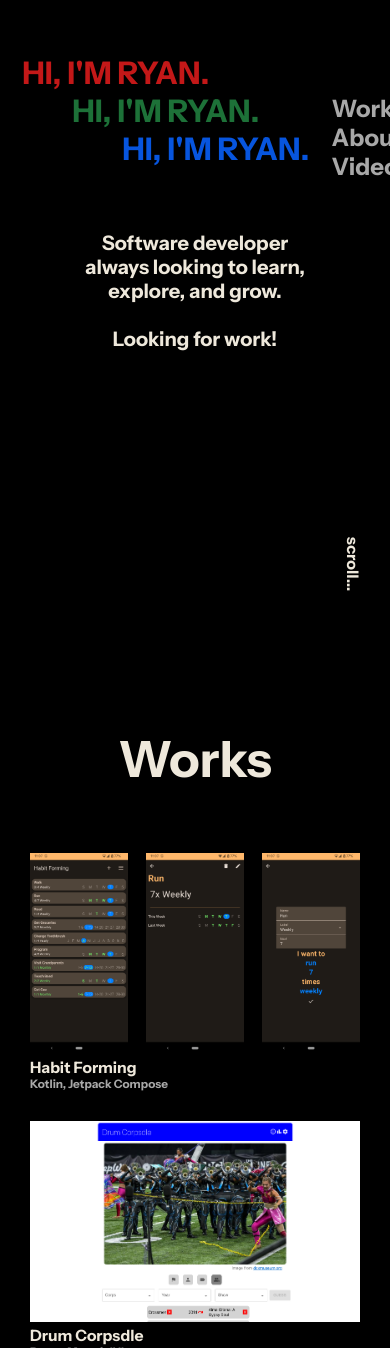
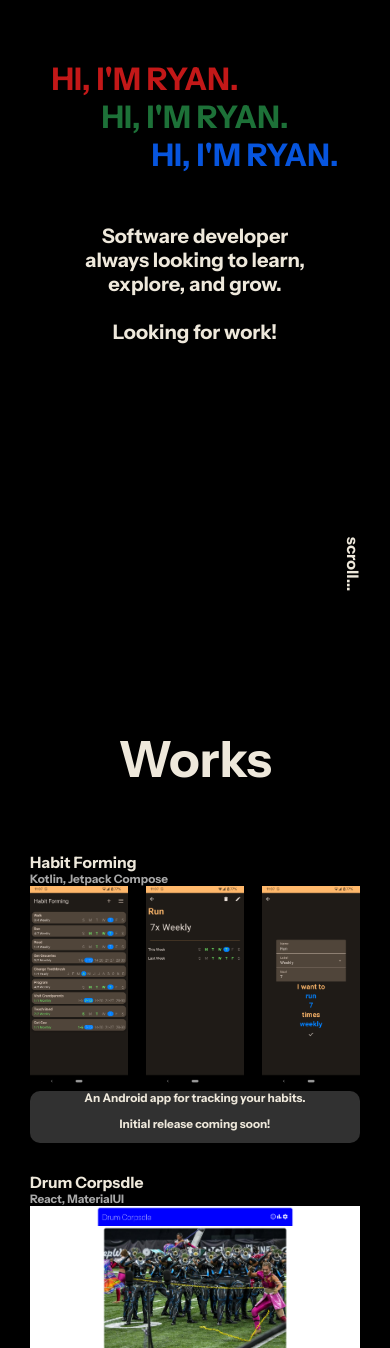
Before and after one commit to rgmfn/Homepage, a React (Create React App) app: page / in a window 390 px wide. Shown: the part 220-1568 px from the top of the page. Built offline with nearby package versions, Linux system fonts and the light colour scheme.

Commit message:
tracks the screen size to pass to components

```diff
--- a/src/App.js
+++ b/src/App.js
@@ -1,19 +1,38 @@
-import React, { useRef } from 'react'
+import React, { useRef, useState, useEffect } from 'react'
 
 import Splash from './Splash'
 import Works from './Works'
 import About from './About'
 import Videos from './Videos'
-import Music from './Music'
+// import Music from './Music'
 import Footer from './Footer'
 
 import './App.css'
 
+const getWindowWidth = () => {
+    const { innerWidth: width } = window;
+    return width;
+};
+
 function App() {
+    const SMALL_SCREEN_SIZE = 900;
+    // Getting the window width as state
+    const [isSmallScreen, setIsSmallScreen] = useState(getWindowWidth() <= SMALL_SCREEN_SIZE);
+
+    useEffect(() => {
+        const handleResize = () => {
+            setIsSmallScreen(getWindowWidth() <= SMALL_SCREEN_SIZE);
+        }
+
+        window.addEventListener('resize', handleResize);
+        return () => window.removeEventListener('resize', handleResize);
+    }, []);
+
+    // website section references
     const worksRef = useRef();
     const aboutRef = useRef();
     const videosRef = useRef();
-    const musicRef = useRef();
+    // const musicRef = useRef();
     const footerRef = useRef();
 
     return (
@@ -22,10 +41,11 @@
                 worksRef={worksRef}
                 aboutRef={aboutRef}
                 videosRef={videosRef}
-                musicRef={musicRef}
+                // musicRef={musicRef}
                 footerRef={footerRef}
+                isSmallScreen={isSmallScreen}
             />
-            <Works worksRef={worksRef} />
+            <Works worksRef={worksRef} isSmallScreen={isSmallScreen} />
             <About aboutRef={aboutRef} />
             <Videos videosRef={videosRef} />
             {/* <Music musicRef={musicRef} /> */}
```
